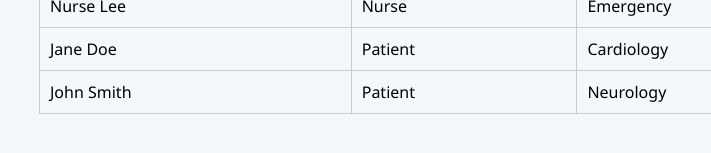
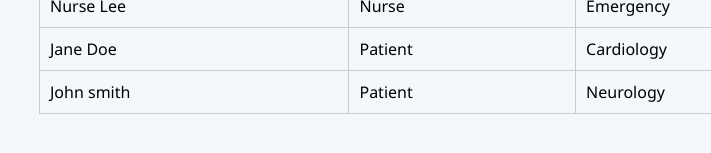
Before and after one commit to Mahimha13/HMS_Hostpital_Management_System, a plain HTML site: page AdminSearch.html in a window 1280 px wide. Shown: the part 327-480 px from the top of the page, 151-862 px from the left. Drawn offline with Linux system fonts and the light colour scheme.

```diff
--- a/AdminSearch.html
+++ b/AdminSearch.html
@@ -38,7 +38,7 @@
       <tr><td>Dr. Smith</td><td>Doctor</td><td>Cardiology</td></tr>
       <tr><td>Nurse Lee</td><td>Nurse</td><td>Emergency</td></tr>
       <tr><td>Jane Doe</td><td>Patient</td><td>Cardiology</td></tr>
-      <tr><td>John Smith</td><td>Patient</td><td>Neurology</td></tr>
+      <tr><td>John smith</td><td>Patient</td><td>Neurology</td></tr>
     </tbody>
   </table>
 </main>
```
